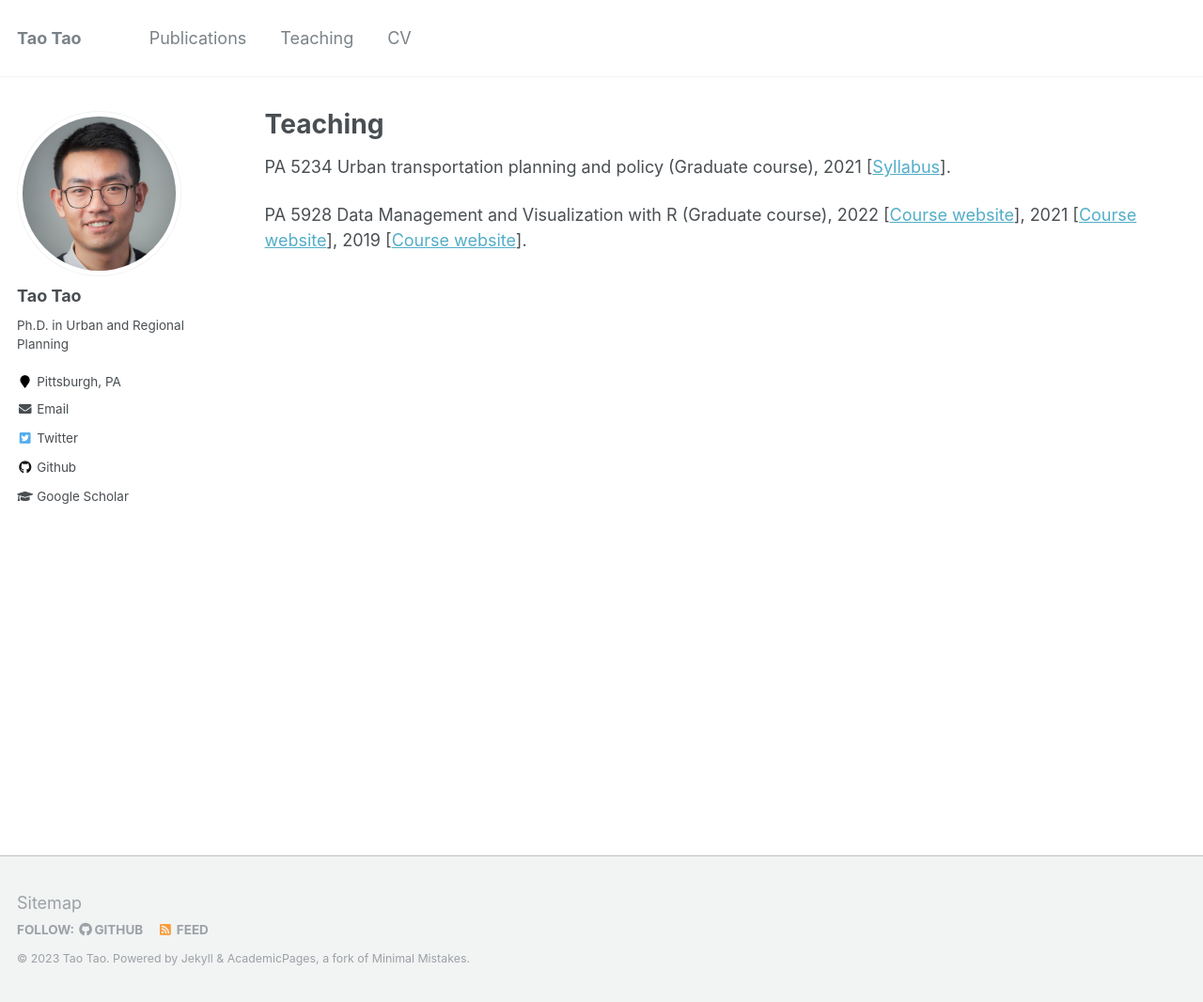
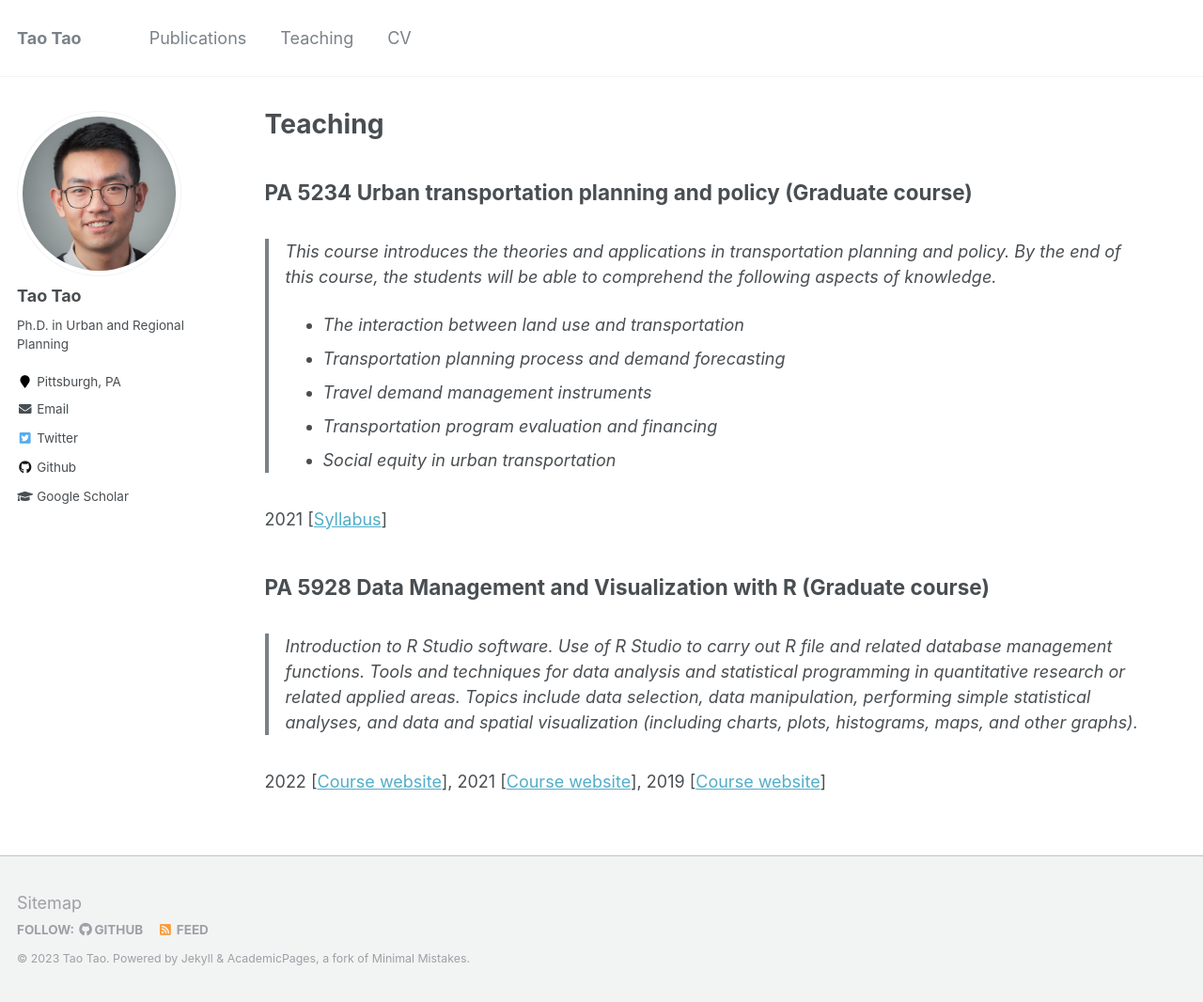
Before and after one commit to vtao1989/blog, a Jekyll site: the page built from _pages/teaching.md, in a window 1280 px wide and 1066 px high. Shown: the whole window at 94% size. Built offline with Jekyll 4.4.1, drawn with Linux system fonts in a browser that asks for light colours.

Commit message:
update teaching

```diff
--- a/_pages/teaching.md
+++ b/_pages/teaching.md
@@ -5,6 +5,19 @@ permalink: /teaching/
 author_profile: true
 ---
 
-PA 5234 Urban transportation planning and policy (Graduate course), 2021 [[Syllabus](/files/PA_5234_syllabus_2021_spring.pdf)].
+## PA 5234 Urban transportation planning and policy (Graduate course)
 
-PA 5928 Data Management and Visualization with R (Graduate course), 2022 [[Course website](https://vtao1989.github.io/PA5928_2022_spring/)], 2021 [[Course website](https://vtao1989.github.io/PA_5928_2021_spring/)], 2019 [[Course website](https://vtao1989.github.io/PA5928-Data-management-and-visualization-with-R/)].
+> This course introduces the theories and applications in transportation planning and policy.  By the end of this course, the students will be able to comprehend the following aspects of knowledge.
+- The interaction between land use and transportation
+- Transportation planning process and demand forecasting
+- Travel demand management instruments
+- Transportation program evaluation and financing
+- Social equity in urban transportation
+
+2021 [[Syllabus](/files/PA_5234_syllabus_2021_spring.pdf)]
+
+## PA 5928 Data Management and Visualization with R (Graduate course)
+
+> Introduction to R Studio software. Use of R Studio to carry out R file and related database management functions. Tools and techniques for data analysis and statistical programming in quantitative research or related applied areas. Topics include data selection, data manipulation, performing simple statistical analyses, and data and spatial visualization (including charts, plots, histograms, maps, and other graphs).
+
+2022 [[Course website](https://vtao1989.github.io/PA5928_2022_spring/)], 2021 [[Course website](https://vtao1989.github.io/PA_5928_2021_spring/)], 2019 [[Course website](https://vtao1989.github.io/PA5928-Data-management-and-visualization-with-R/)]
```
Also changed, not shown: _pages/about.md (+1 -1 lines).
